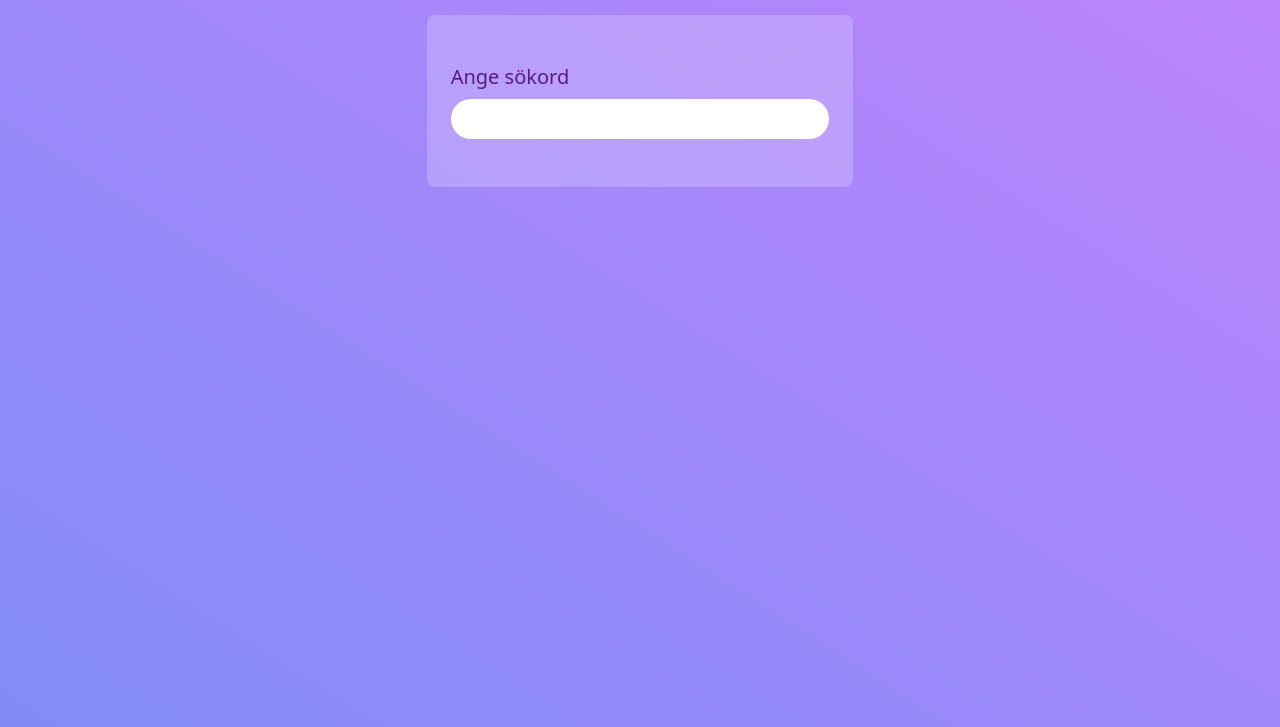
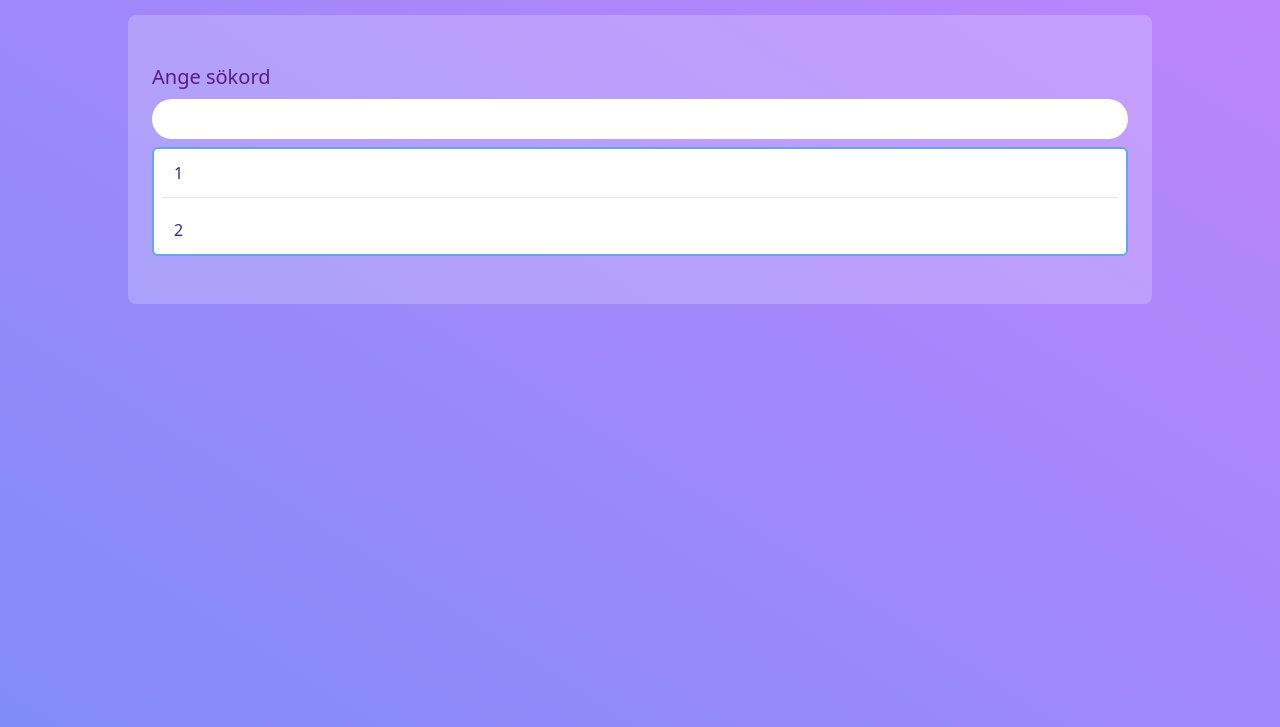
Before and after one commit to jjohhanna/-gik2f8-HT22, a plain HTML site: page index2.html in a window 1280 px wide. Shown: the part 89-816 px from the top of the page. Drawn offline with nearby package versions, Linux system fonts and the light colour scheme.

Commit message:
Ändrat index

```diff
--- a/index2.html
+++ b/index2.html
@@ -4,22 +4,33 @@
     <meta charset="UTF-8">
     <meta http-equiv="X-UA-Compatible" content="IE=edge">
     <meta name="viewport" content="width=device-width, initial-scale=1.0">
+    <title>GIK2F8 - Sökfunktion</title>
+    <link rel="shortcut icon" href="#">
     <script src="https://cdn.tailwindcss.com"></script>
-    <title>GIK2F8 - Sökfunktion</title>
+
 </head>
 
 <body class="bg-gradient-to-tr from-indigo-400 to-purple-400 h-screen">
     <h1 class="text-purple-900 text-6xl text-center mt-4 mb-7">Sök böcker</h1>
 
-    <main class=" bg-white/20 py-12 px-6 w-5/6 md:w-1/3 mx-auto rounded-lg flex justify-center align-center flex-col gap-2">
+    <main class="bg-white/20 py-12 px-6 w-full md:w-4/5 mx-auto rounded-lg flex justify-center align-center flex-col gap-2">
         <label class="text-purple-900 text-xl block" for="searchField">Ange sökord</label>
         <input class="rounded-full p-2"
                id="searchField"
                type="text" />
+        <ul class="book-list rounded-md border-2 border-blue-400 bg-white w-full mx-auto">
+            <li
+                class="book-list__item mb-2 mx-2 last:mb-0 p-3 text-indigo-900 last:border-b-0 border-b borxer-indigo-700 cursor-pointer">
+            1
+            </li>
+            <li
+            class="book-list__item mb-2 mx-2 last:mb-0 p-3 text-indigo-900 last:border-b-0 border-b borxer-indigo-700 cursor-pointer">
+            2
+            </li>
+        </ul>
     </main>
+    <script src="scrpit.js"></script>
 </body>
 
 
-
-
 </html>
--- /dev/null
+++ b/scrpit.js
@@ -0,0 +1,4 @@
+'use strict';
+/* Vad ska vi göra här?*/
+
+console.log('test');
```
Also changed, not shown: index.html (+0 -3 lines).
